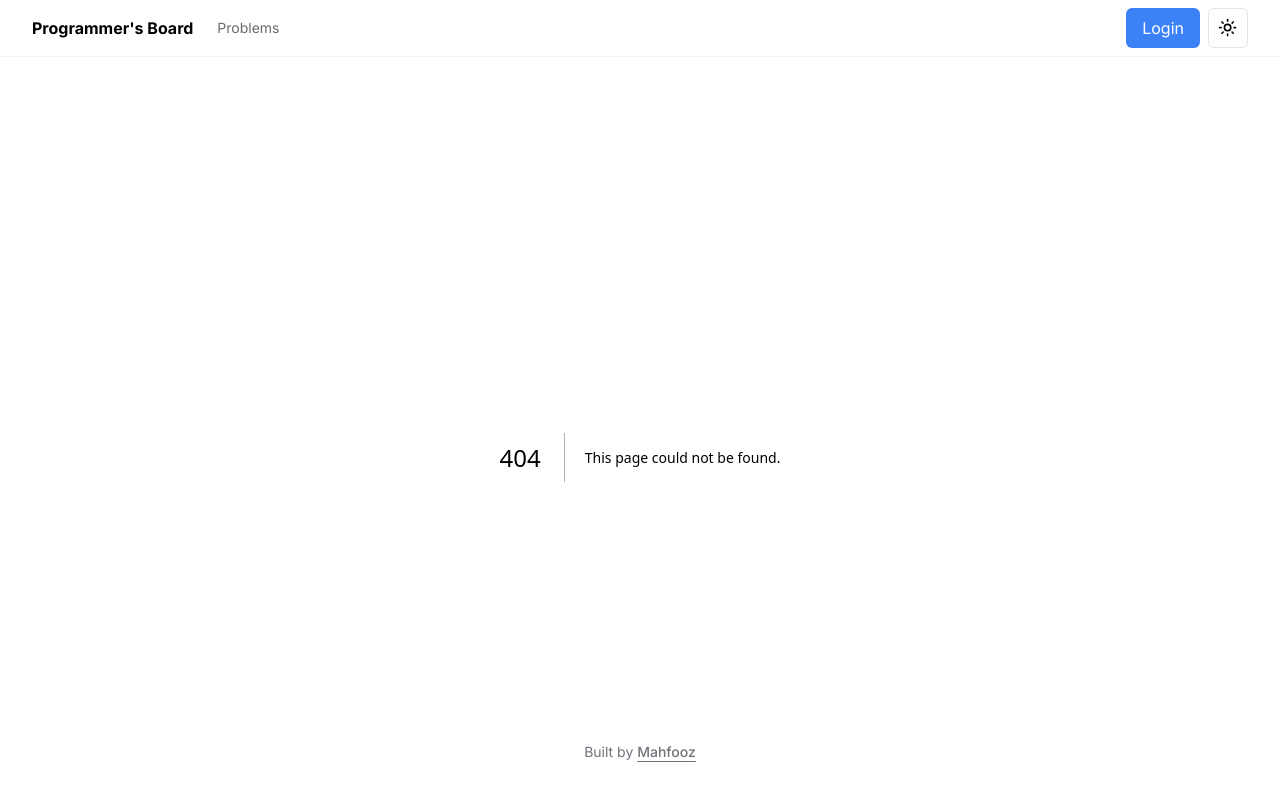
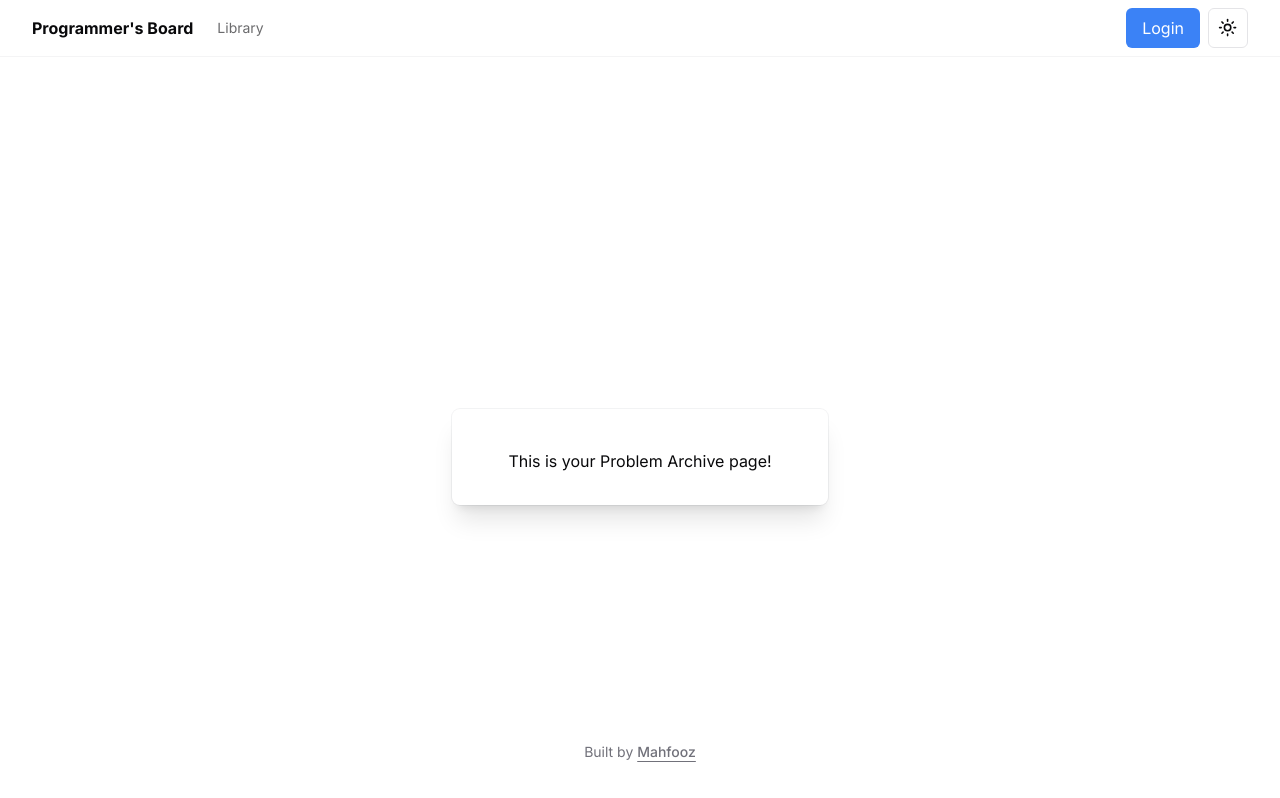
Before and after one commit to IamMahfooz/lc-board, a Next.js app: page /library in a window 1280 px wide. Before the commit this address had no page. Shown: the top 798 px of the page. Built offline with nearby package versions, Linux system fonts and the light colour scheme.

Commit message:
feat: added problems archive section
Signed-off-by: mahfooz <mahfooz720946@gmail.com>

```diff
--- a/app/components/ui/main-nav.tsx
+++ b/app/components/ui/main-nav.tsx
@@ -20,7 +20,7 @@ export function MainNav() {
             </Link>
             <nav className="flex items-center gap-4 text-sm lg:gap-6">
                 <Link
-                    href="/problems"
+                    href="/library"
                     className={cn(
                         "transition-colors hover:text-foreground/80",
                         pathname?.startsWith("/themes")
@@ -28,7 +28,7 @@ export function MainNav() {
                             : "text-foreground/60"
                     )}
                 >
-                    Problems
+                    Library
                 </Link>
             </nav>
         </div>
--- /dev/null
+++ b/app/library/page.tsx
@@ -0,0 +1,14 @@
+'use client'
+export default function Library() {
+    return (
+        <div className="flex items-center justify-center min-h-screen ">
+            <title> PB - Archive </title>
+            <div
+                className="relative pt-10 pb-8 shadow-xl ring-1 ring-gray-900/5 sm:mx-auto sm:max-w-lg sm:rounded-lg sm:px-10">
+                <div className="flex space-x-3 px-4">
+                    <div> This is your Problem Archive page!</div>
+                </div>
+            </div>
+        </div>
+    )
+}
```
